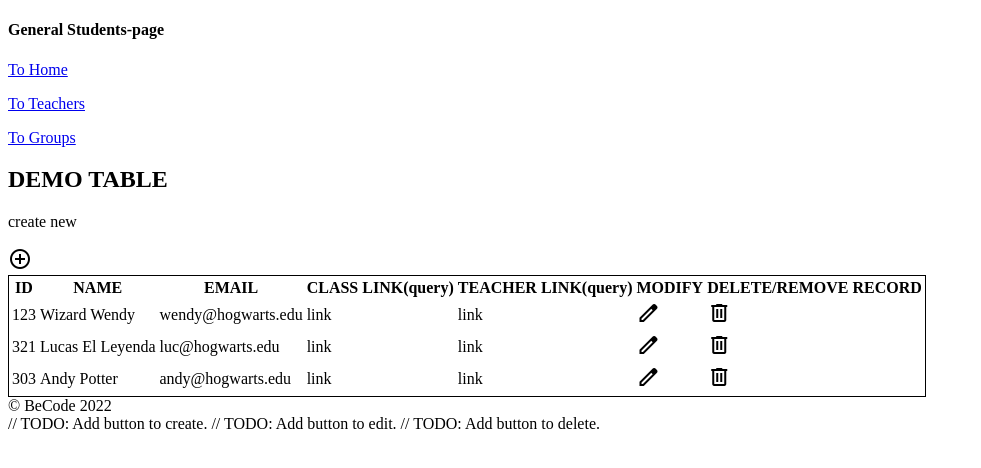
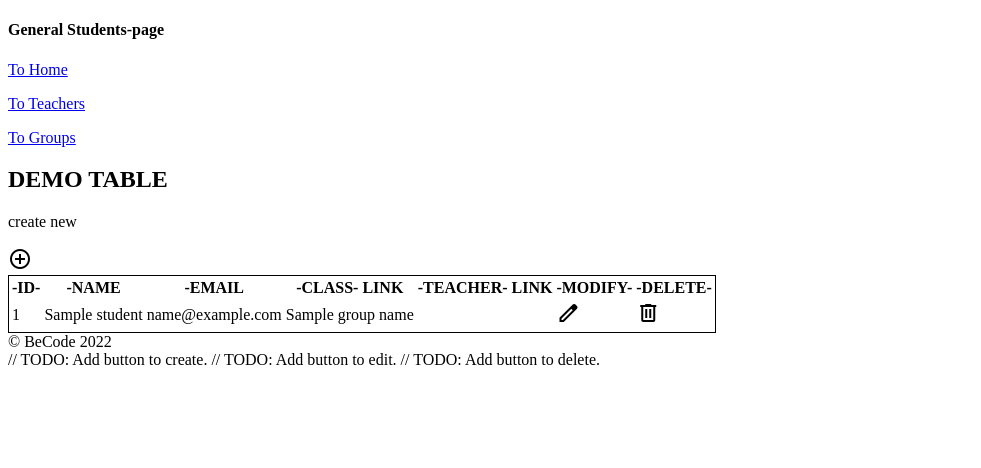
Before and after one commit to WendyQuarteer/php-crud, a PHP site: template View/students/students.php in a window 1280 px wide. Shown: the top 468 px of the page, without its empty margins (0-981 px from the left). Run offline with PHP 8.4, Linux system fonts and the light colour scheme; the template is opened without the code that fills it: most values are stand-ins (such as "Sample title", 1, 10 or a date in 2020).

Commit message:
attempt to get the group-names displayed

```diff
--- a/Controller/GroupsController.php
+++ b/Controller/GroupsController.php
@@ -7,8 +7,9 @@ class GroupsController
     public function render(array $GET, array $POST)
     {
         $groupLoader = new GroupLoader();
+        $groups = $groupLoader->loadGroups();
+        $groupName = $groupLoader->loadGroupsByName();
 
-        $groupLoader->loadGroups();
 
         //Display the Groups View
         require 'View/groups/groups.php';
--- /dev/null
+++ b/View/students/createStudent.php
@@ -0,0 +1 @@
+<?php
--- a/View/students/students.php
+++ b/View/students/students.php
@@ -23,44 +23,25 @@ Anything complex should be calculated in the model -->
     <table style="border: 1px solid;">
         <!-- headings -->
         <tr>
-            <th>ID</th>
-            <th>NAME</th>
-            <th>EMAIL</th>
-            <th>CLASS LINK(query)</th>
-            <th>TEACHER LINK(query)</th>
-            <th>MODIFY</th>
-            <th>DELETE/REMOVE RECORD</th>
+            <th>-ID-</th>
+            <th>-NAME</th>
+            <th>-EMAIL</th>
+            <th>-CLASS- LINK</th>
+            <th>-TEACHER- LINK</th>
+            <th>-MODIFY-</th>
+            <th>-DELETE-</th>
         </tr>
-        <!-- 1st row -->
+        <?php foreach ($students as $student): ?>
         <tr>
-            <td>123</td>
-            <td>Wizard Wendy</td>
-            <td>wendy@hogwarts.edu</td>
-            <td>link</td>
-            <td>link</td>
+            <td> <?= $student->getId() ?> </td>
+            <td> <?= $student->getName() ?> </td>
+            <td> <?= $student->getEmail() ?> </td>
+            <td> <?= $groupName->getName()?> </td>
+            <td> <?php //echo$teacher->getName() ?> </td>
             <td><span class="material-symbols-outlined">edit</span></td>
             <td><span class="material-symbols-outlined">delete</span></td>
         </tr>
-        <!--  -->
-        <tr>
-            <td>321</td>
-            <td>Lucas El Leyenda</td>
-            <td>luc@hogwarts.edu</td>
-            <td>link</td>
-            <td>link</td>
-            <td><span class="material-symbols-outlined">edit</span></td>
-            <td><span class="material-symbols-outlined">delete</span></td>
-        </tr>
-        <!--  -->
-        <tr>
-            <td>303</td>
-            <td>Andy Potter</td>
-            <td>andy@hogwarts.edu</td>
-            <td>link</td>
-            <td>link</td>
-            <td><span class="material-symbols-outlined">edit</span></td>
-            <td><span class="material-symbols-outlined">delete</span></td>
-        </tr>
+        <?php endforeach; ?>
 
     </table>
 </section>
```
Also changed, not shown: Controller/StudentsController.php (+4 -4 lines), Model/Group.php (+5 -11 lines), Model/GroupLoader.php (+13 -7 lines), Model/Student.php (+7 -12 lines), Model/StudentLoader.php (+2 -8 lines).
